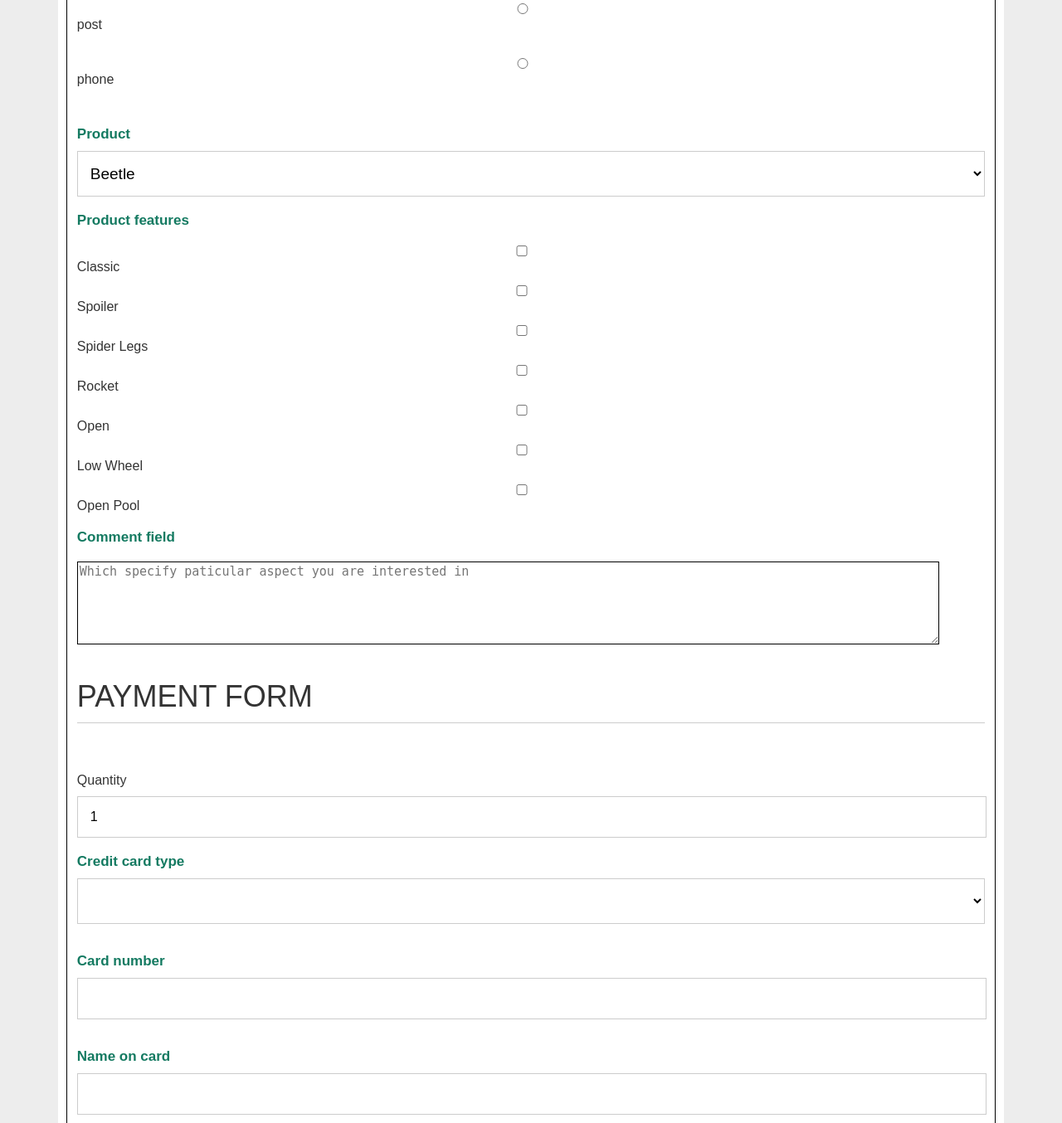
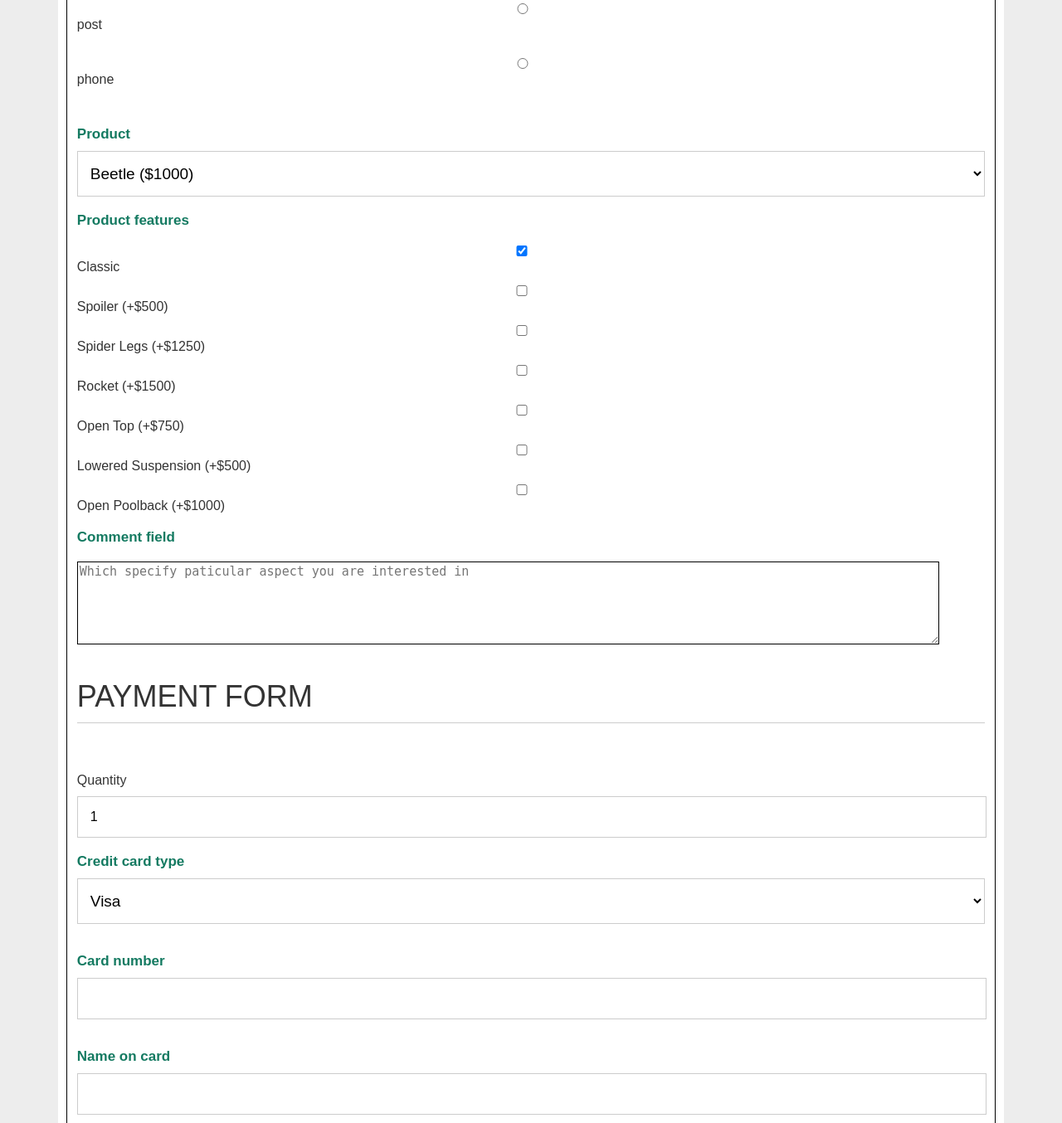
Before and after one commit to ryancheems/C26Project1, a PHP site: page /payment.php in a window 1280 px wide. Shown: the part 1226-2580 px from the top of the page at 83% size. Run offline with PHP 8.4, Linux system fonts and the light colour scheme.

Commit message:
Update payment.php

```diff
--- a/payment.php
+++ b/payment.php
@@ -112,28 +112,28 @@
 
         <p><label class="title" for="pd">Product</label>
         <select name="pd" id="pd">
-          <option value="Luxury"  selected="selected">Beetle</option>
-          <option value="Trucks">Low Rider</option>
-          <option value="Vans">Ranger</option>
+          <option value="Luxury"  selected="selected">Beetle ($1000)</option>
+          <option value="Trucks">Low Rider ($1000)</option>
+          <option value="Vans">Ranger ($1000)</option>
         </select>
         </p>
 
         <p class="title">Product features</p>
 
           <label><input type="checkbox" name="features[]"
-          value="ori" />Classic</label>
+          value="ori" checked="checked"/>Classic</label>
           <label><input type="checkbox" name="features[]"
-          value="spoiler" />Spoiler</label>
+          value="spoiler" />Spoiler (+$500)</label>
           <label><input type="checkbox" name="features[]"
-          value="leg" />Spider Legs</label>
+          value="leg" />Spider Legs (+$1250)</label>
           <label><input type="checkbox" name="features[]"
-          value="roc" />Rocket</label>
+          value="roc" />Rocket (+$1500)</label>
           <label><input type="checkbox" name="features[]"
-          value="o" />Open</label>
+          value="o" />Open Top (+$750)</label>
           <label><input type="checkbox" name="features[]"
-          value="w" />Low Wheel</label>
+          value="w" />Lowered Suspension (+$500)</label>
           <label><input type="checkbox" name="features[]"
-          value="pool" />Open Pool</label>
+          value="pool" />Open Poolback (+$1000)</label>
 
 
         <p><label class="title" for="cfeild">Comment field</label></p>
@@ -147,8 +147,7 @@
         <section>
         <p><label class="title" for="dp">Credit card type</label>
         <select name="dp" id="dp">
-          <option value=""  selected="selected"></option>
-          <option value="Visa">Visa</option>
+          <option value="Visa"  selected="selected">Visa</option>
           <option value="Mastercard">Mastercard</option>
           <option value="American Express">American Express</option>
         </select>
```
Also changed, not shown: other parts of payment.php (+16 -16 lines).
